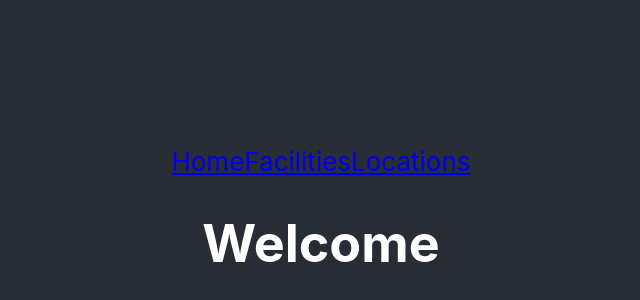
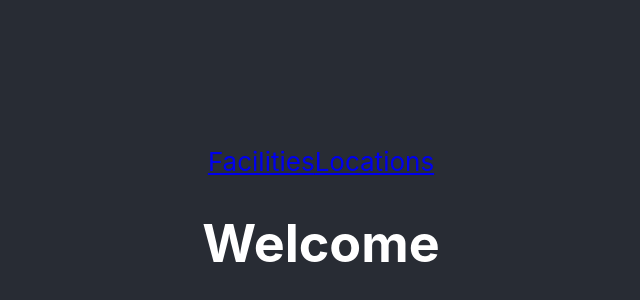
Before and after one commit to RobWilliams0615/travl-client, a React (Create React App) app in the folder travl/: page / in a window 1280 px wide. Shown: the part 172-472 px from the top of the page, without its empty margins (319-959 px from the left). Built offline with nearby package versions, Linux system fonts and the light colour scheme; no server answers.

Commit message:
removed home link from nav component, will make app.js home

```diff
--- a/travl/package.json
+++ b/travl/package.json
@@ -10,6 +10,7 @@
     "axios": "^0.25.0",
     "react": "^17.0.2",
     "react-dom": "^17.0.2",
+    "react-rainbow-components": "^1.29.0",
     "react-router-dom": "^6.2.1",
     "react-scripts": "5.0.0",
     "web-vitals": "^2.1.4"
--- a/travl/src/components/Nav.js
+++ b/travl/src/components/Nav.js
@@ -5,7 +5,6 @@ const Nav = () => {
   return (
     <nav className="navbar">
       <div className="navDiv">
-        <Link to="/home">Home</Link>
         <Link to="/Facilities">Facilities</Link>
         <Link to="/Locations">Locations</Link>
       </div>
```
Also changed, not shown: 1 other file (tests, documents, lock files or other folders).
